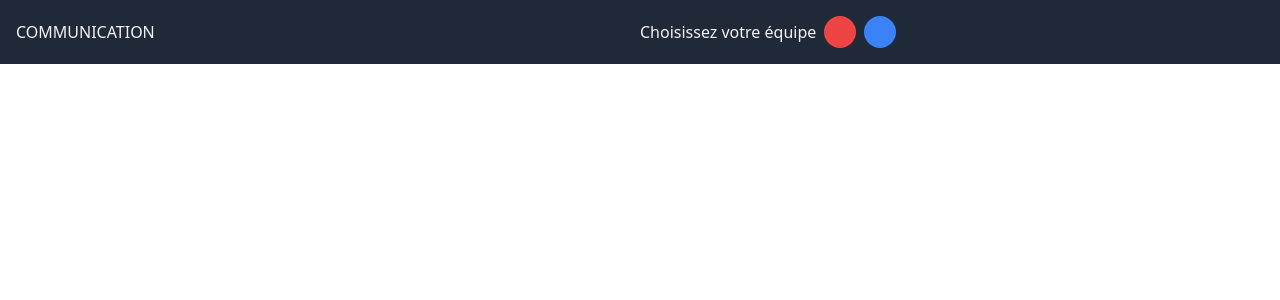
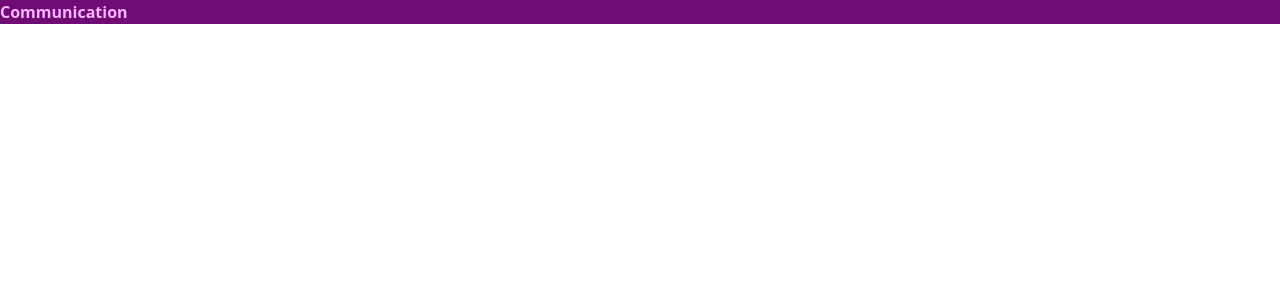
Before and after one commit to Nuageblanc7000/game_project, a React (Create React App) app: page / in a window 1280 px wide. Shown: the top 300 px of the page. Built offline with nearby package versions, Linux system fonts and the light colour scheme.

Commit message:
Add Daisy UI + begin header

```diff
--- a/package.json
+++ b/package.json
@@ -6,6 +6,7 @@
     "@testing-library/jest-dom": "^5.16.5",
     "@testing-library/react": "^13.4.0",
     "@testing-library/user-event": "^13.5.0",
+    "daisyui": "^2.51.3",
     "install": "^0.13.0",
     "npm": "^9.6.0",
     "react": "^18.2.0",
--- a/public/index.html
+++ b/public/index.html
@@ -1,5 +1,5 @@
 <!DOCTYPE html>
-<html lang="en">
+<html lang="en" data-theme="fantasy">
   <head>
     <meta charset="utf-8" />
     <link rel="icon" href="%PUBLIC_URL%/favicon.ico" />
--- a/src/components/Header.jsx
+++ b/src/components/Header.jsx
@@ -1,20 +1,9 @@
 const Header = () => {
-    return (
-        <header className="bg-gray-800 text-gray-100 p-4">
-            <div className="container mx-auto flex flex-wrap items-center">
-                <span className="uppercase font-medium flex-1">
-                    Communication
-                </span>
-                <div className="flex flex-1 gap-2 items-center">
-                    <span>Choisissez votre équipe</span>
-                    <div className="flex gap-2">
-                        <div className="bg-red-500 w-8 h-8 rounded-full"></div>
-                        <div className="bg-blue-500 w-8 h-8 rounded-full"></div>
-                    </div>
-                </div>
-            </div>
-        </header>
-    )
-}
+  return (
+    <header className="bg-primary">
+      <span className="text-primary-content font-semibold">Communication</span>
+    </header>
+  );
+};
 
 export default Header;
--- a/tailwind.config.js
+++ b/tailwind.config.js
@@ -4,5 +4,5 @@ module.exports = {
   theme: {
     extend: {},
   },
-  plugins: [],
-}
+  plugins: [require("daisyui")],
+};
```
Also changed, not shown: 1 other file (tests, documents, lock files or other folders).
